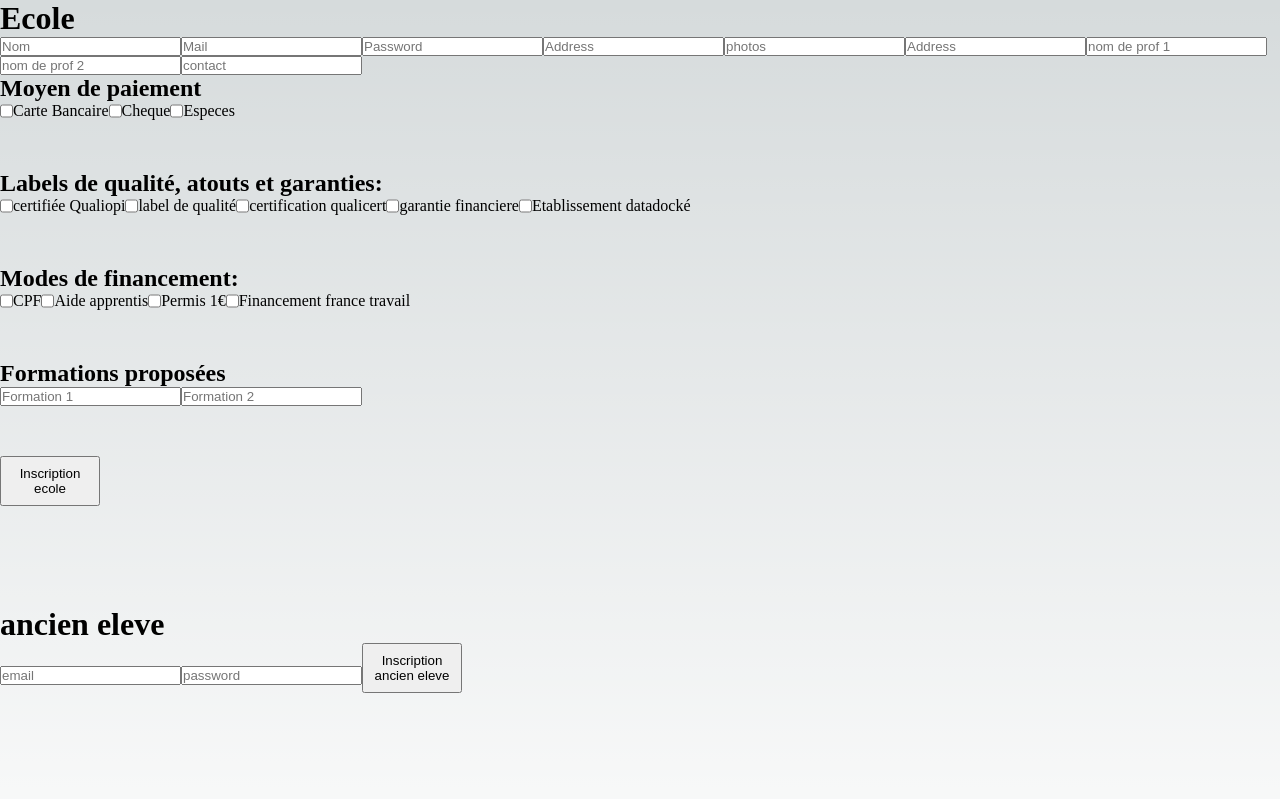
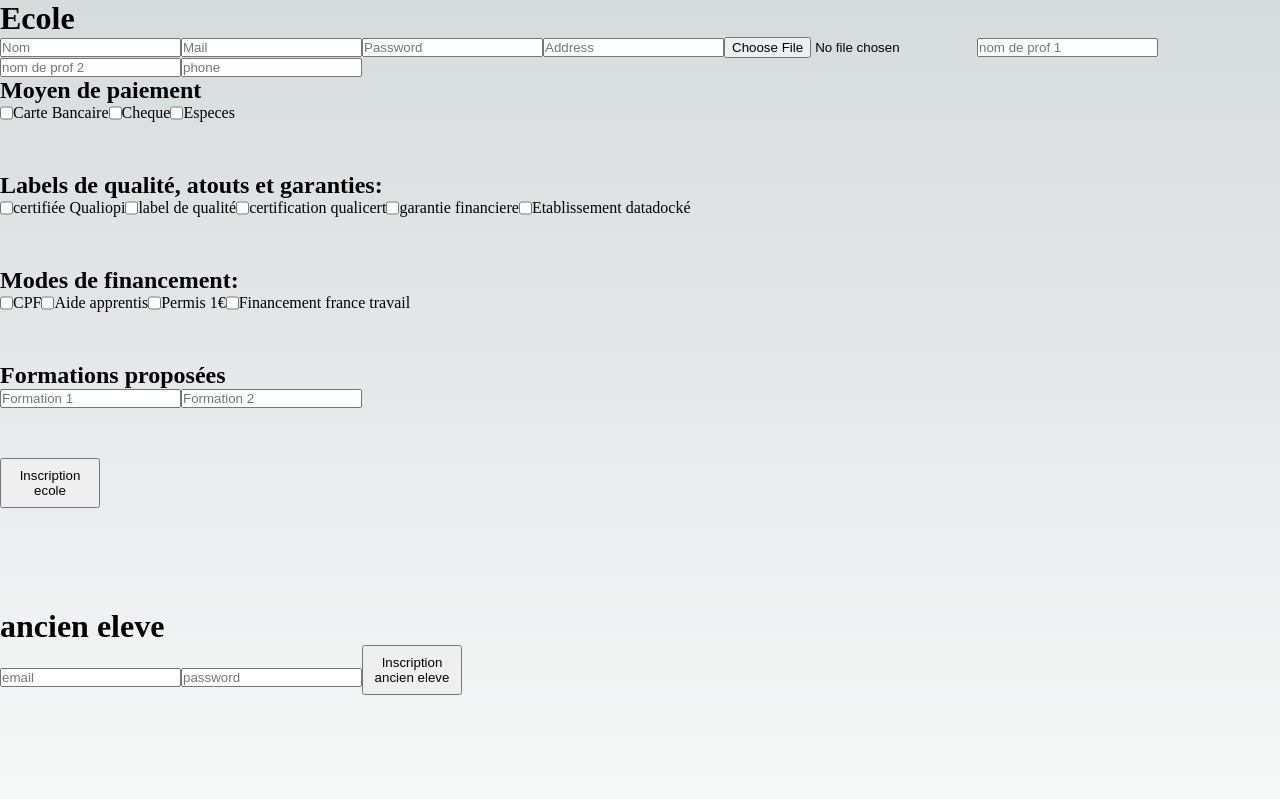
Before and after one commit to Matsuel/Projet_DevB2, a Next.js app in the folder auto-ecole/: page /register in a window 1280 px wide. Shown: the top 799 px of the page. Built offline with nearby package versions, Linux system fonts and the light colour scheme.

Commit message:
first form finished

```diff
--- a/auto-ecole/src/pages/register.tsx
+++ b/auto-ecole/src/pages/register.tsx
@@ -10,65 +10,68 @@ const Register: React.FC = () => {
       </Head>
       <main>
         <div className={styles.oui}>
+          <form id="auto-ecole">
             <div className={styles.oui3}>
                 <h1>Ecole</h1>
-                <input placeholder='Nom'/>
-                <input placeholder='Mail'/>
-                <input placeholder='Password'/>
-                <input placeholder='Address'/>
-                <input placeholder='photos'/>
-                <input placeholder='Address'/>
-                <input placeholder='nom de prof 1'/>
-                <input placeholder='nom de prof 2'/>
-                <input placeholder='contact'/>
+                <input type="text" placeholder='Nom' id="auto-ecole-nom"/>
+                <input type="email" placeholder='Mail' id="auto-ecole-email"/>
+                <input type="password" placeholder='Password' id="auto-ecole-password"/>
+                <input type="text" placeholder='Address' id="auto-ecole-address"/>
+                <input type="file" placeholder='photos' id="auto-ecole-photo"/>
+                <input type="text" placeholder='nom de prof 1' id="auto-ecole-prof1"/>
+                <input type="text" placeholder='nom de prof 2' id="auto-ecole-prof2"/>
+                <input type="tel" placeholder='phone' id="auto-ecole-phone"/>
                 <div className={styles.oui2}>
                     <h2>Moyen de paiement</h2>
                     <div className={styles.oui4}>
-                      <input type="checkbox" />
-                      <p>Carte Bancaire</p>
-                      <input type="checkbox" />
-                      <p>Cheque</p>
-                      <input type="checkbox" />
-                      <p>Especes</p>
+                        <input type="checkbox" id="auto-ecole-carte" />
+                        <label htmlFor="auto-ecole-carte">Carte Bancaire</label>
+                        <input type="checkbox" id="auto-ecole-cheque" />
+                        <label htmlFor="auto-ecole-cheque">Cheque</label>
+                        <input type="checkbox" id="auto-ecole-especes" />
+                        <label htmlFor="auto-ecole-especes">Especes</label>
                     </div>
                 </div>
                 <div className={styles.oui2}>
                     <h2>Labels de qualité, atouts et garanties:</h2>
                     <div className={styles.oui4}>
-                      <input type="checkbox" />
-                      <p>certifiée Qualiopi</p>
-                      <input type="checkbox" />
-                      <p>label de qualité </p>
-                      <input type="checkbox" />
-                      <p>certification qualicert</p>
-                      <input type="checkbox" />
-                      <p>garantie financiere</p>
-                      <input type="checkbox" />
-                      <p>Etablissement datadocké</p>
+                        <input type="checkbox" id="auto-ecole-qualiopi" />
+                        <label htmlFor="auto-ecole-qualiopi">certifiée Qualiopi</label>
+                        <input type="checkbox" id="auto-ecole-label-qualite" />
+                        <label htmlFor="auto-ecole-label-qualite">label de qualité </label>
+                        <input type="checkbox" id="auto-ecole-qualicert" />
+                        <label htmlFor="auto-ecole-qualicert">certification qualicert</label>
+                        <input type="checkbox" id="auto-ecole-garantie-fin" />
+                        <label htmlFor="auto-ecole-garantie-fin">garantie financiere</label>
+                        <input type="checkbox" id="auto-ecole-datadocke" />
+                        <label htmlFor="auto-ecole-datadocke">Etablissement datadocké</label>
                     </div>
                 </div>
                 <div className={styles.oui2}>
                     <h2>Modes de financement:</h2>
                     <div className={styles.oui4}>
-                      <input type="checkbox" />
-                      <p>CPF</p>
-                      <input type="checkbox" />
-                      <p>Aide apprentis</p>
-                      <input type="checkbox" />
-                      <p>Permis 1€</p>
-                      <input type="checkbox" />
-                      <p>Financement france travail</p>
+                        <input type="checkbox" id="auto-ecole-cpf" />
+                        <label htmlFor="auto-ecole-cpf">CPF</label>
+                        <input type="checkbox" id="auto-ecole-aide-apprentis" />
+                        <label htmlFor="auto-ecole-aide-apprentis">Aide apprentis</label>
+                        <input type="checkbox" id="auto-ecole-permis1" />
+                        <label htmlFor="auto-ecole-permis1">Permis 1€</label>
+                        <input type="checkbox" id="auto-ecole-fin-francetravail" />
+                        <label htmlFor="auto-ecole-fin-francetravail">Financement france travail</label>
                     </div>
                 </div>
                 <div className={styles.oui2}>
                     <h2>Formations proposées</h2>
                     <div className={styles.oui4}>
-                      <input placeholder='Formation 1'/>
-                      <input placeholder='Formation 2'/>
+                        <input type="text" placeholder='Formation 1' id="auto-ecole-formation1"/>
+                        <input type="text" placeholder='Formation 2' id="auto-ecole-formation2"/>
                     </div>
                 </div>
-                <button className={styles.button_register}>Inscription ecole</button>
+                <button type="submit" className={styles.button_register}>Inscription ecole</button>
             </div>
+        </form>
+
+
             <div className={styles.oui3}>
                 <h1>ancien eleve</h1>
                 <input placeholder='email'/>
```
